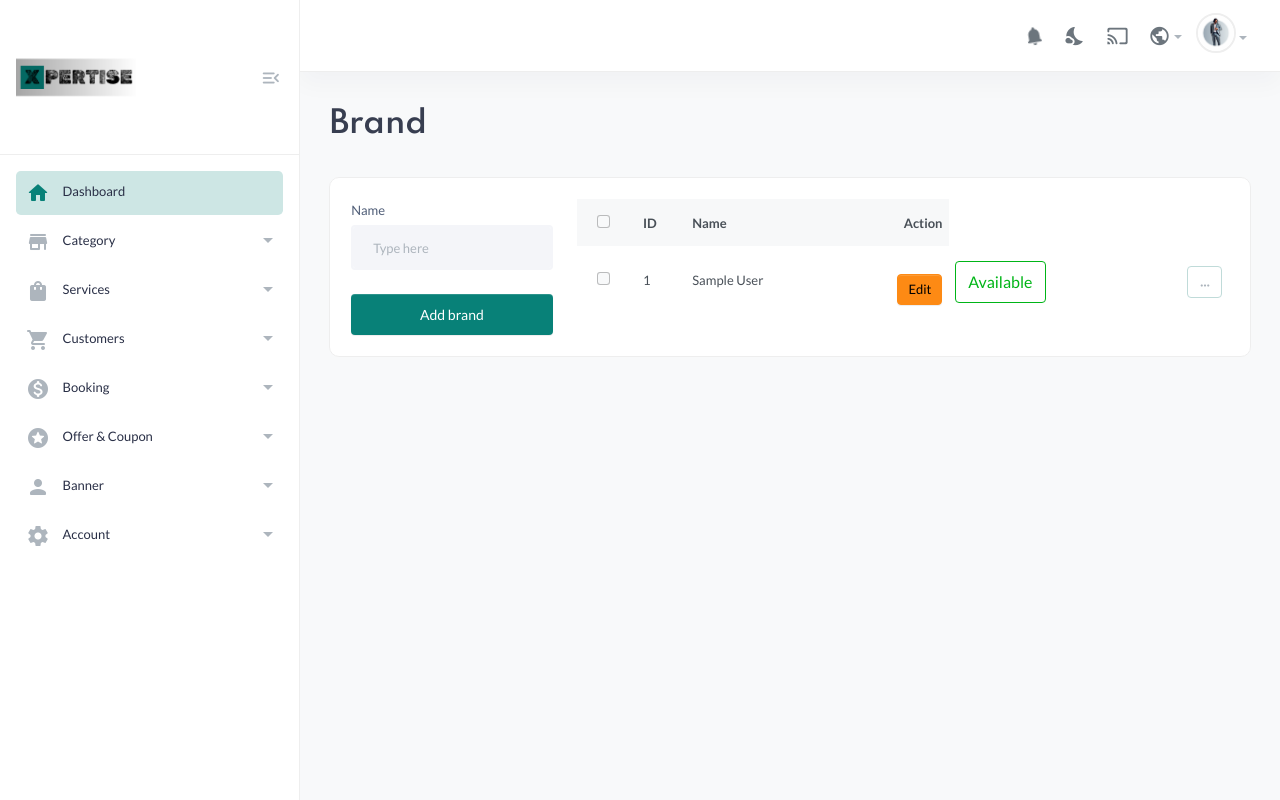
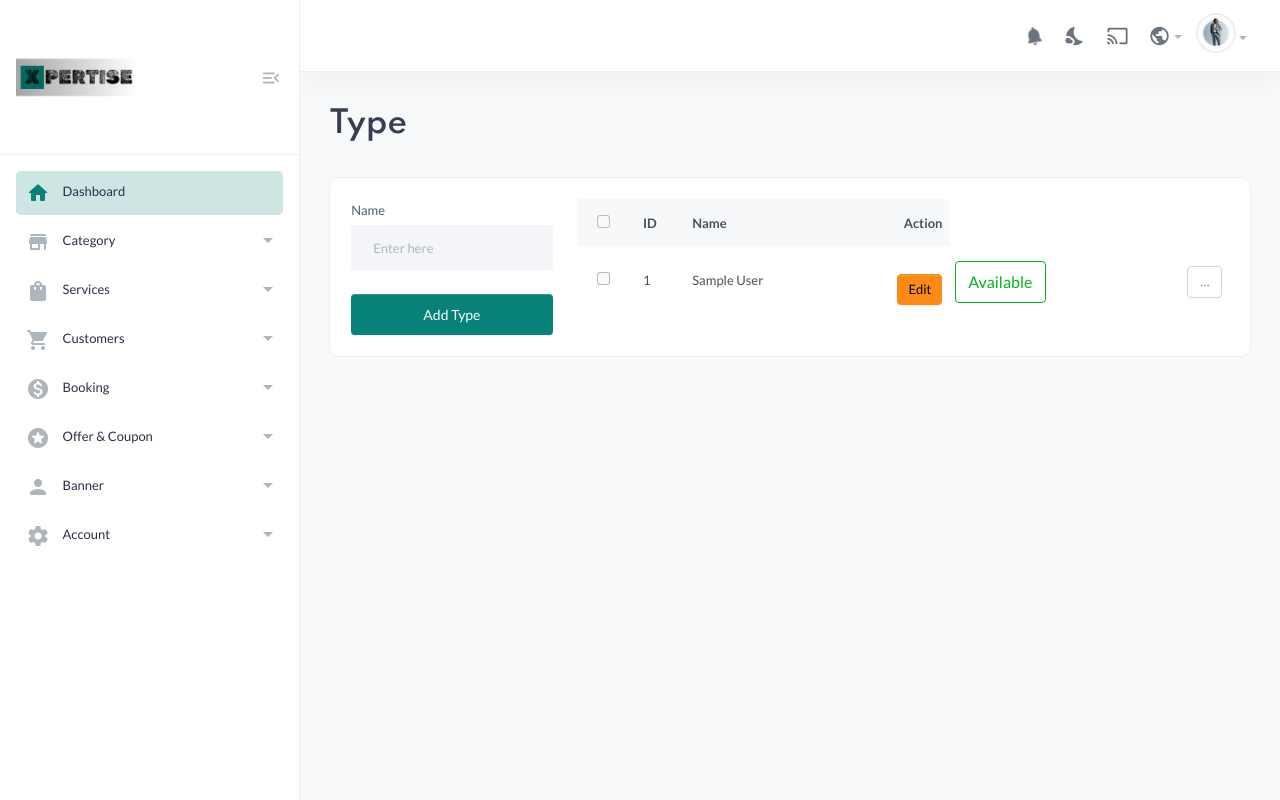
Before and after one commit to HarryMonse/Xpertise-E-commerce, a Django app: page /admin_type/ in a window 1280 px wide. Run offline with Django 4.2, Linux system fonts and the light colour scheme; a user stored in the database is signed in; tables that the repository leaves empty hold one stand-in row (values such as "Sample post"); some libraries are stand-ins or nearby versions.

Commit message:
minor name changes

```diff
--- a/my_project/templates/admin_side/service.html
+++ b/my_project/templates/admin_side/service.html
@@ -50,7 +50,7 @@
                         <th>Is available</th>
 
                         <th>Category</th>
-                        <th>Brand</th>
+                        <th>Type</th>
                         <th class="text-end"> Action </th>
                     </tr>
                 </thead>
--- a/my_project/templates/admin_side/type.html
+++ b/my_project/templates/admin_side/type.html
@@ -4,7 +4,7 @@
 <section class="content-main">
     <div class="content-header">
         <div>
-            <h2 class="content-title card-title">Brand</h2>
+            <h2 class="content-title card-title">Type</h2>
 
         </div>
 
@@ -17,7 +17,7 @@
                         {% csrf_token %}
                         <div class="mb-4">
                             <label for="product_name" class="form-label">Name</label>
-                            <input type="text" placeholder="Type here" required="required" name='name' class="form-control" id="product_name" />
+                            <input type="text" placeholder="Enter here" required="required" name='name' class="form-control" id="product_name" />
                         </div>
                         {% if messages %}
                         <ul class="messages">
@@ -28,7 +28,7 @@
                       {% endif %}
 
                         <div class="d-grid">
-                            <button class="btn btn-primary">Add brand</button>
+                            <button class="btn btn-primary">Add Type</button>
                         </div>
                     </form>
 
```
